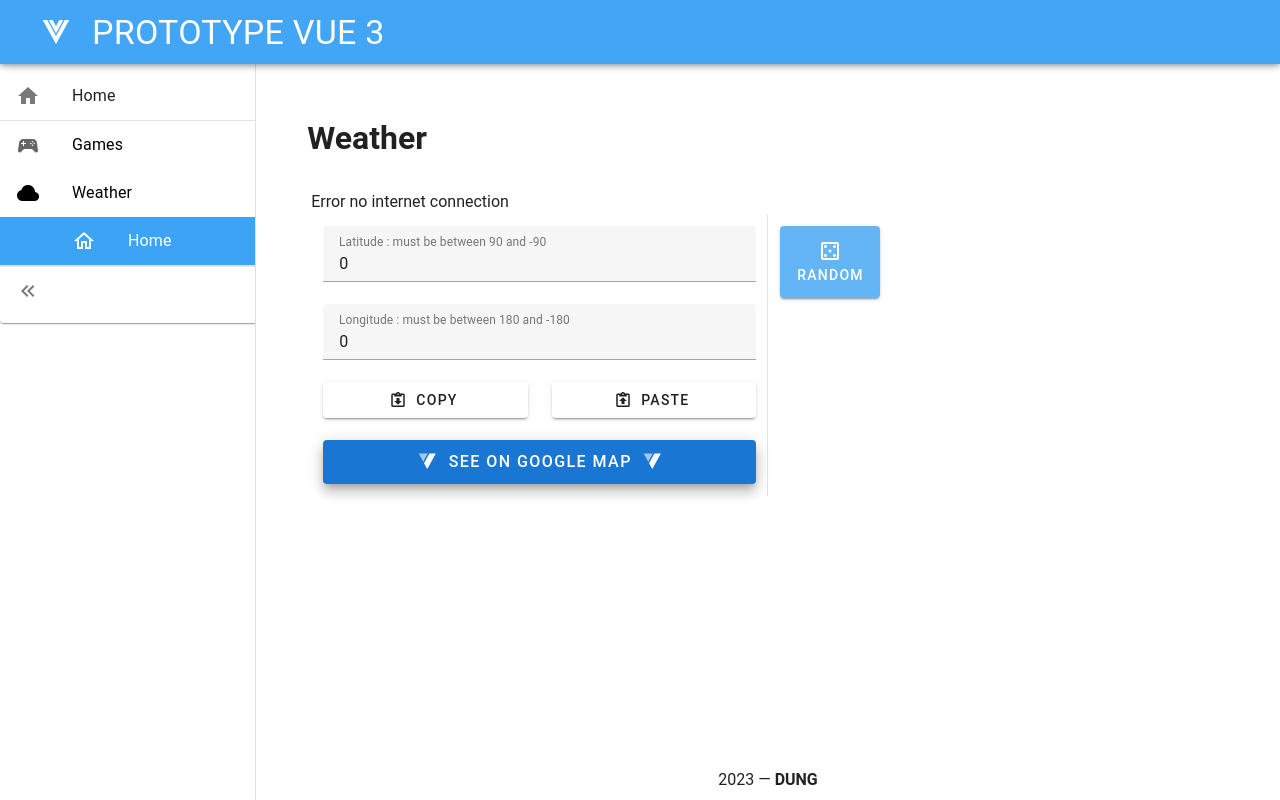
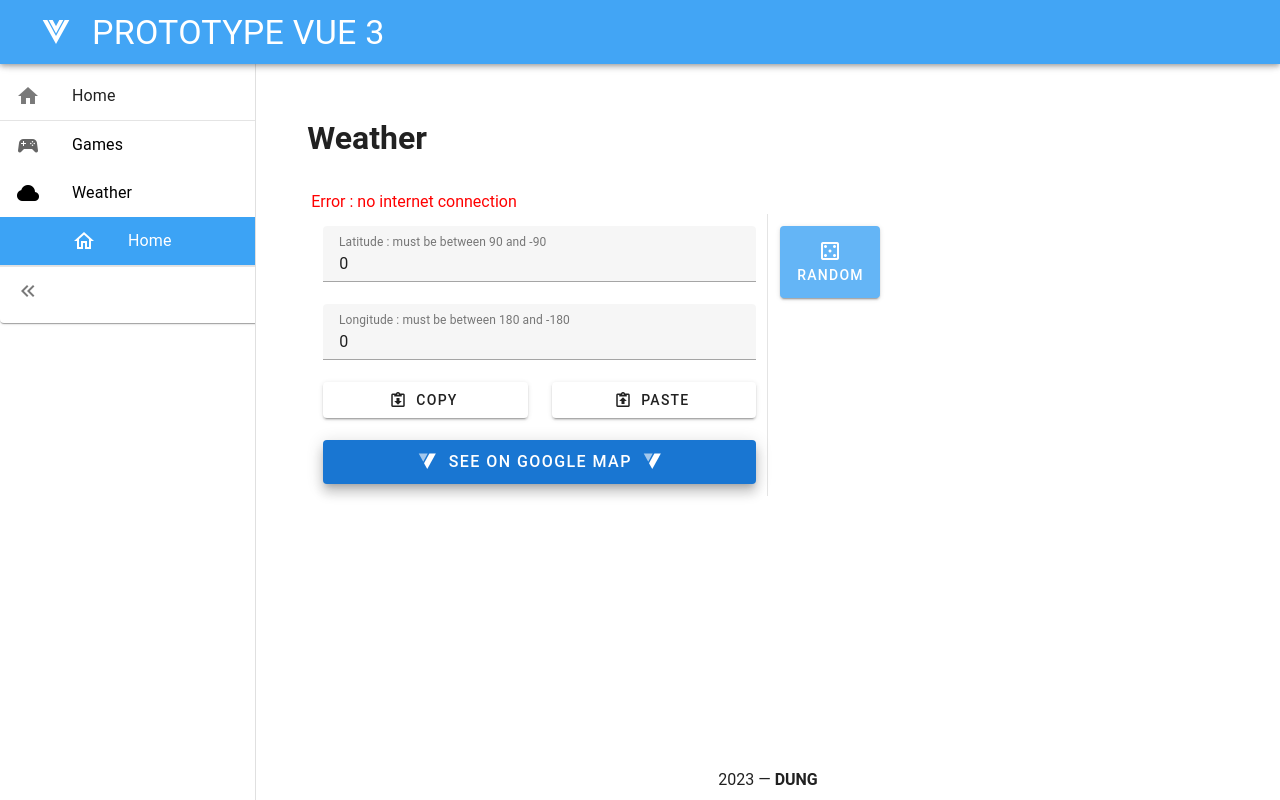
Before and after one commit to ThibaultNG/proto-vue, a Vue app: page /weather/home in a window 1280 px wide. Built offline with nearby package versions, Linux system fonts and the light colour scheme; no server answers.

Commit message:
module meteo : changing font of error message and adding a : to content

```diff
--- a/src/modules/weather/component/home/error/WeatherErrorServiceDisplay.vue
+++ b/src/modules/weather/component/home/error/WeatherErrorServiceDisplay.vue
@@ -1,5 +1,5 @@
 <template>
-	<p>{{ weatherStore.errorInfo.message }}</p>
+	<p class="errorMessage">{{ weatherStore.errorInfo.message }}</p>
 </template>
 
 <script setup lang="ts">
@@ -7,3 +7,9 @@ import { useWeatherStore } from "@/modules/weather/store/weatherStore";
 
 const weatherStore = useWeatherStore();
 </script>
+
+<style>
+.errorMessage {
+	color: red;
+}
+</style>
--- a/src/modules/weather/constants/errorMessages.ts
+++ b/src/modules/weather/constants/errorMessages.ts
@@ -3,8 +3,8 @@
 // see serviceErrorHandler.ts
 
 //TODO : add an object that gathers them all so that we have the choice to import all or only those we want
-export const NO_INTERNET_CONNECTION = "Error no internet connection";
-export const BAD_REQUEST = "Please enter correct values";
-export const INTERNAL_SERVER_ERROR = "Our data provider has an issue, please try again later..";
-
-export const UNDEFINED_ERROR = "An error happened, please try again later..";
+export const NO_INTERNET_CONNECTION = "Error : no internet connection";
+export const BAD_REQUEST = "Error : Please enter correct values";
+export const INTERNAL_SERVER_ERROR =
+	"Error : Our data provider has an issue, please try again later..";
+export const UNDEFINED_ERROR = "Error : Something happened, please try again later..";
--- a/src/modules/weather/error/serviceErrorHandler.ts
+++ b/src/modules/weather/error/serviceErrorHandler.ts
@@ -4,7 +4,7 @@ import {
 	NO_INTERNET_CONNECTION,
 	UNDEFINED_ERROR
 } from "../constants/errorMessages";
-import type ErrorInfo  from "../models/ErrorInfo";
+import type ErrorInfo from "../models/ErrorInfo";
 
 export function setToNoError(errorInfo: ErrorInfo): ErrorInfo {
 	errorInfo.code = 0;
```
